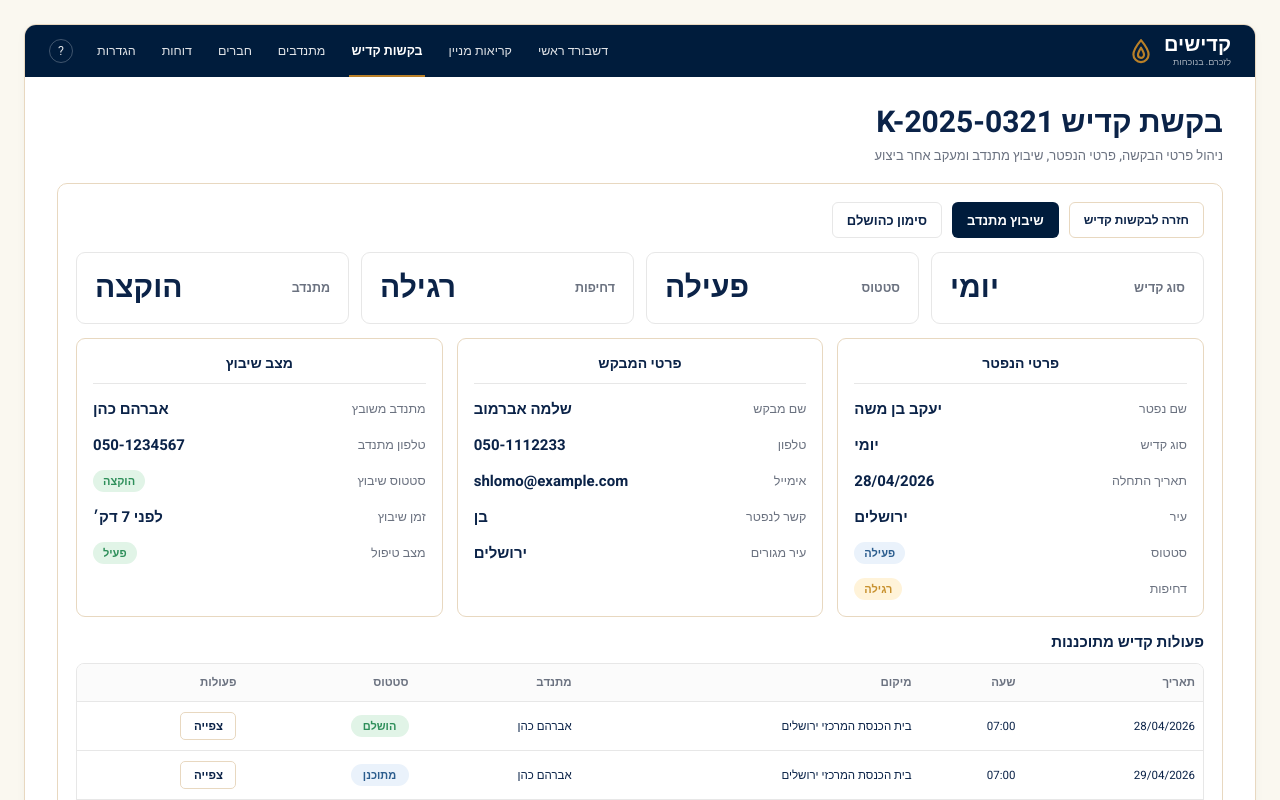
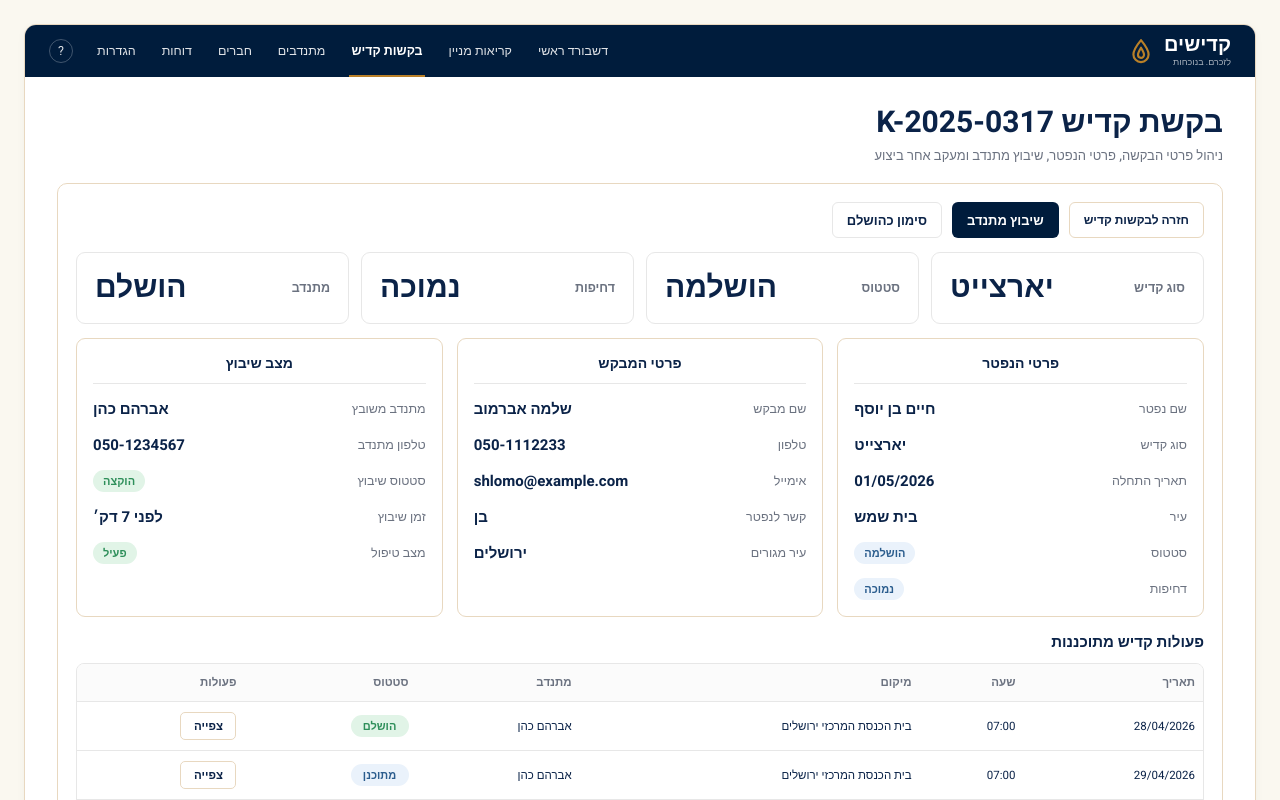
Before and after one commit to maloltzahi-byte/kaddishim-shell, a React (Vite) app: page /kaddish-requests/K-2025-0317 in a window 1280 px wide. Shown: the top 800 px of the page. Built offline with nearby package versions, Linux system fonts and the light colour scheme.

Commit message:
Sprint 22: wire kaddish details to data adapter

```diff
--- a/src/pages/KaddishRequestDetailsPage.tsx
+++ b/src/pages/KaddishRequestDetailsPage.tsx
@@ -1,31 +1,10 @@
-import { Link } from 'react-router-dom'
+import { Link, useParams } from 'react-router-dom'
 import { Button } from '../components/primitives/Button'
 import { Badge, type BadgeTone } from '../components/primitives/Badge'
 import { DataTable, type Column } from '../components/table/DataTable'
+import { dataAdapter } from '../lib/dataAdapter'
 
-type KaddishActionRow = Record<string, React.ReactNode> & {
-  date: string
-  time: string
-  location: string
-  volunteer: string
-  status: string
-}
-
-const requestStats = [
-  { label: 'סוג קדיש', value: 'יומי' },
-  { label: 'סטטוס', value: 'פעילה' },
-  { label: 'דחיפות', value: 'רגילה' },
-  { label: 'מתנדב', value: 'הוקצה' }
-]
-
-const deceasedDetails = [
-  { label: 'שם נפטר', value: 'יעקב בן משה' },
-  { label: 'סוג קדיש', value: 'יומי' },
-  { label: 'תאריך התחלה', value: '28/04/2026' },
-  { label: 'עיר', value: 'ירושלים' },
-  { label: 'סטטוס', value: 'פעילה' },
-  { label: 'דחיפות', value: 'רגילה' }
-]
+type KaddishActionRow = Record<string, React.ReactNode> & { date: string; time: string; location: string; volunteer: string; status: string }
 
 const requesterDetails = [
   { label: 'שם מבקש', value: 'שלמה אברמוב' },
@@ -73,8 +52,8 @@ const actionColumns: Column<KaddishActionRow>[] = [
   { key: 'actions', label: 'פעולות', render: () => <button className="table-action">צפייה</button> }
 ]
 
-function RequestStats() {
-  return <div className="calls-stats">{requestStats.map(item => <article className="calls-stat" key={item.label}><span>{item.label}</span><strong>{item.value}</strong></article>)}</div>
+function RequestStats({ rows }: { rows: Array<{ label: string; value: string }> }) {
+  return <div className="calls-stats">{rows.map(item => <article className="calls-stat" key={item.label}><span>{item.label}</span><strong>{item.value}</strong></article>)}</div>
 }
 
 function DetailsPanel({ title, rows }: { title: string; rows: Array<{ label: string; value: string }> }) {
@@ -90,5 +69,10 @@ function TreatmentTimeline() {
 }
 
 export function KaddishRequestDetailsPage() {
-  return <div className="content calls-content"><div className="title calls-title"><h1>בקשת קדיש K-2025-0321</h1><p>ניהול פרטי הבקשה, פרטי הנפטר, שיבוץ מתנדב ומעקב אחר ביצוע</p></div><section className="calls-panel"><HeaderActions /><RequestStats /><div className="reports-grid"><DetailsPanel title="פרטי הנפטר" rows={deceasedDetails} /><DetailsPanel title="פרטי המבקש" rows={requesterDetails} /><DetailsPanel title="מצב שיבוץ" rows={assignmentDetails} /></div><section className="reports-table-section"><h2>פעולות קדיש מתוכננות</h2><DataTable columns={actionColumns} rows={kaddishActions} /></section><TreatmentTimeline /></section></div>
+  const { requestId } = useParams()
+  const request = dataAdapter.kaddishRequests.findById(requestId || '') || dataAdapter.kaddishRequests.findById('K-2025-0321')
+  if (!request) return <div className="content calls-content"><div className="title calls-title"><h1>הפריט לא נמצא</h1></div></div>
+  const requestStats = [{ label: 'סוג קדיש', value: request.requestType }, { label: 'סטטוס', value: request.status }, { label: 'דחיפות', value: request.urgency }, { label: 'מתנדב', value: request.volunteer }]
+  const deceasedDetails = [{ label: 'שם נפטר', value: request.deceasedName }, { label: 'סוג קדיש', value: request.requestType }, { label: 'תאריך התחלה', value: request.date }, { label: 'עיר', value: request.city }, { label: 'סטטוס', value: request.status }, { label: 'דחיפות', value: request.urgency }]
+  return <div className="content calls-content"><div className="title calls-title"><h1>בקשת קדיש {request.requestId}</h1><p>ניהול פרטי הבקשה, פרטי הנפטר, שיבוץ מתנדב ומעקב אחר ביצוע</p></div><section className="calls-panel"><HeaderActions /><RequestStats rows={requestStats} /><div className="reports-grid"><DetailsPanel title="פרטי הנפטר" rows={deceasedDetails} /><DetailsPanel title="פרטי המבקש" rows={requesterDetails} /><DetailsPanel title="מצב שיבוץ" rows={assignmentDetails} /></div><section className="reports-table-section"><h2>פעולות קדיש מתוכננות</h2><DataTable columns={actionColumns} rows={kaddishActions} /></section><TreatmentTimeline /></section></div>
 }
```
